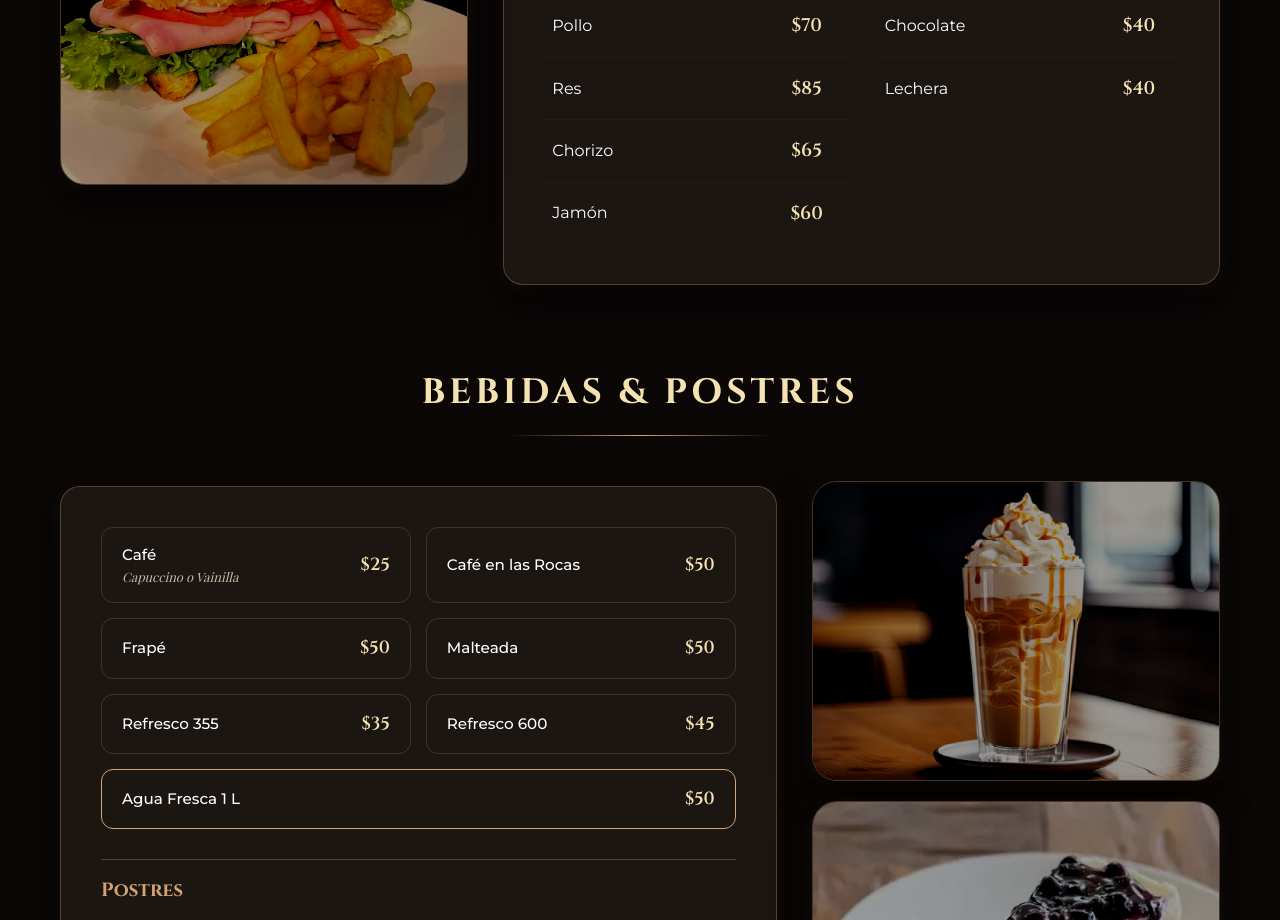
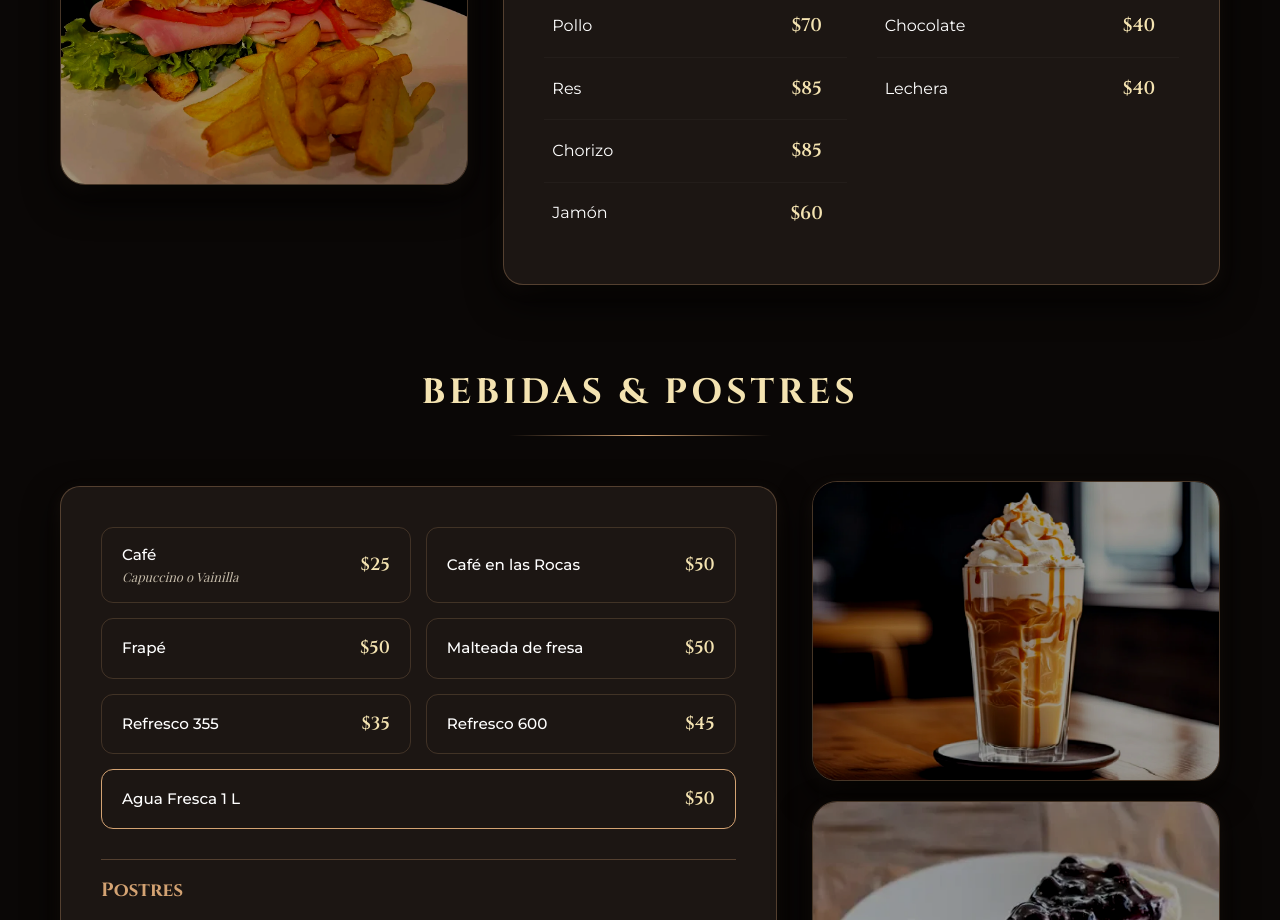
Before and after one commit to Cvelazquez3/Men-Digital-Delize-di-Grano, a plain HTML site: page index.html in a window 1280 px wide. Shown: the part 6200-7120 px from the top of the page. Drawn offline with nearby package versions, Linux system fonts and the light colour scheme; a web font is replaced by a local one.

Commit message:
afinación de detalles

```diff
--- a/index.html
+++ b/index.html
@@ -649,7 +649,7 @@
                             <table>
                                 <tr><td>Pollo</td><td class="price-cell">$70</td></tr>
                                 <tr><td>Res</td><td class="price-cell">$85</td></tr>
-                                <tr><td>Chorizo</td><td class="price-cell">$65</td></tr>
+                                <tr><td>Chorizo</td><td class="price-cell">$85</td></tr>
                                 <tr><td>Jamón</td><td class="price-cell">$60</td></tr>
                             </table>
                         </div>
@@ -675,7 +675,7 @@
                         <div class="menu-card"><span class="card-title">Café <span style="font-family:'Playfair Display'; color:var(--text-muted); font-size:0.8rem; font-style:italic; display:block;">Capuccino o Vainilla</span></span><span class="card-price">$25</span></div>
                         <div class="menu-card"><span class="card-title">Café en las Rocas</span><span class="card-price">$50</span></div>
                         <div class="menu-card"><span class="card-title">Frapé</span><span class="card-price">$50</span></div>
-                        <div class="menu-card"><span class="card-title">Malteada</span><span class="card-price">$50</span></div>
+                        <div class="menu-card"><span class="card-title">Malteada de fresa</span><span class="card-price">$50</span></div>
                         <div class="menu-card"><span class="card-title">Refresco 355</span><span class="card-price">$35</span></div>
                         <div class="menu-card"><span class="card-title">Refresco 600</span><span class="card-price">$45</span></div>
                         <div class="menu-card" style="grid-column: 1/-1; border-color:var(--accent-gold);"><span class="card-title">Agua Fresca 1 L</span><span class="card-price">$50</span></div>
```
